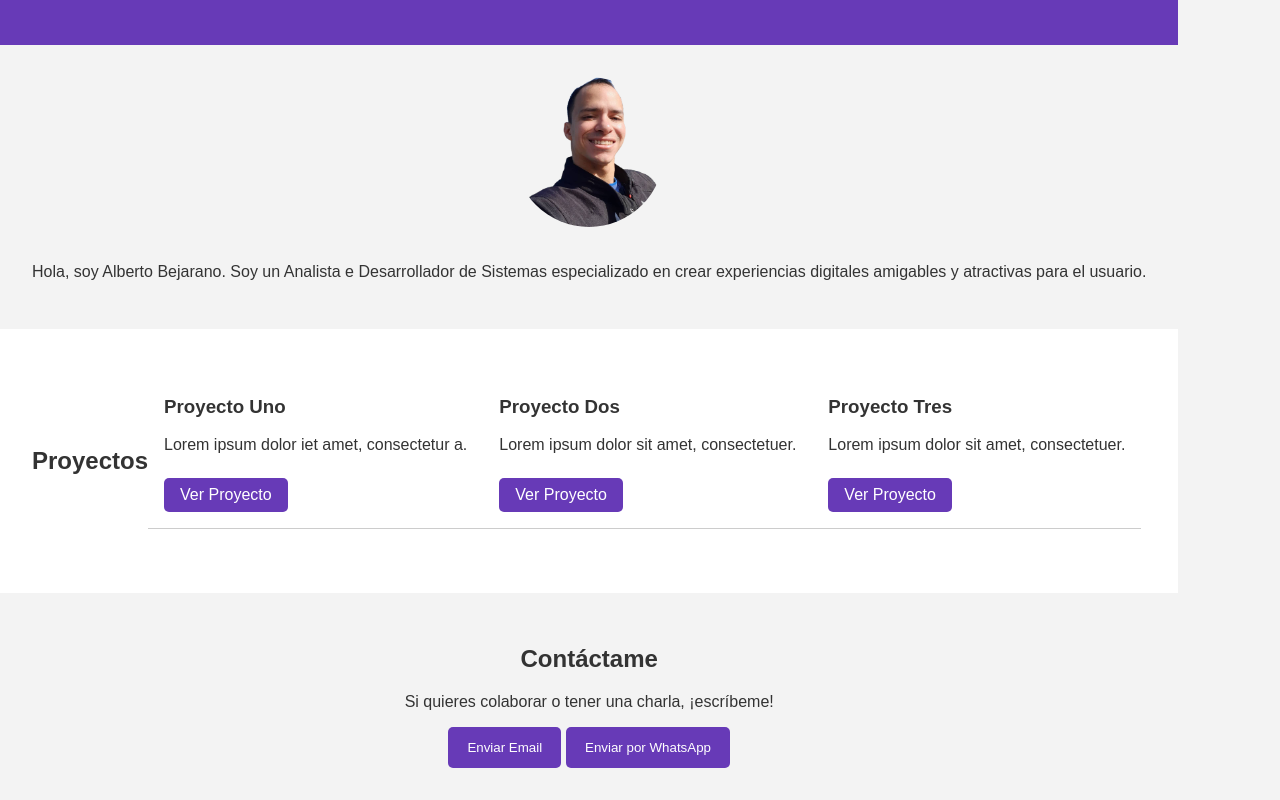
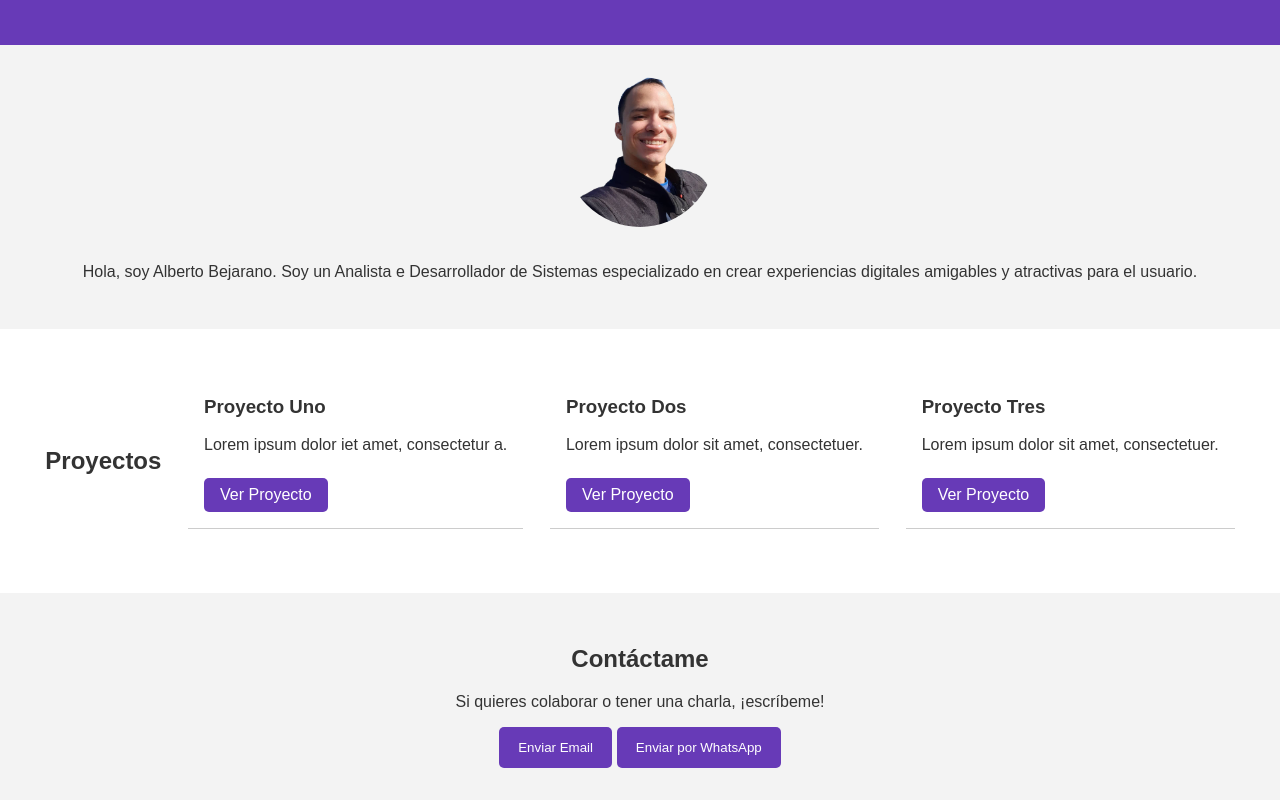
Before and after one commit to AlbertoJBM/Portafolio, a plain HTML site: page index.html in a window 1280 px wide. Shown: the part 133-933 px from the top of the page. Drawn offline with Linux system fonts and the light colour scheme.

Commit message:
Fusión con rama remota

```diff
--- a/style.css
+++ b/style.css
@@ -3,7 +3,7 @@ body {
   margin: 0;
   background-color: #f3f3f3;
   color: #333;
-  width: fit-content;
+  width: -webkit-fill-available;
 }
 
 header {
@@ -32,8 +32,9 @@ header {
   display: flex;
   flex-wrap: nowrap;
   align-items: center;
+  justify-content: space-around;
 }
-@media (max-width: 400px) {
+@media (max-width: 600px) {
   .projects {
     display: flex;
     overflow-x: auto;
```
